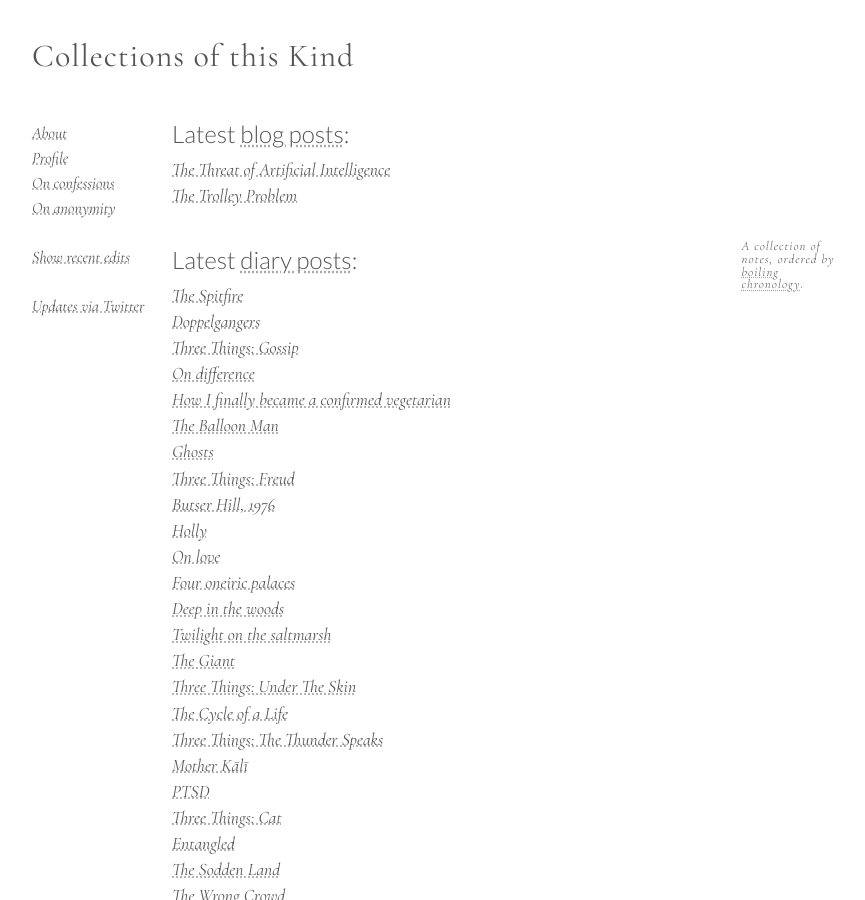
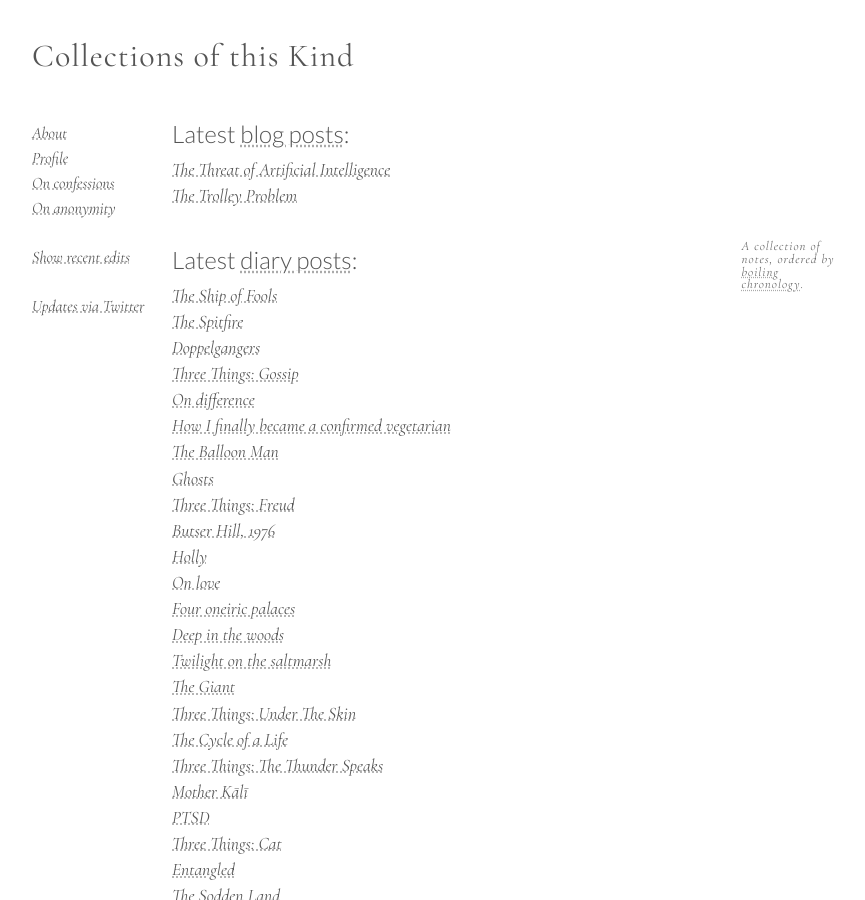
Before and after one commit to CollectionsOfThisKind/collectionsofthiskind.github.io, a Jekyll site: the page built from index.html, in a window 1280 px wide and 900 px high. Shown: the whole window, without its empty margins (78-943 px from the left). Built offline with Jekyll 4.4.1, drawn with Linux system fonts in a browser that asks for light colours.

Commit message:
Add files via upload

```diff
--- a/index.html
+++ b/index.html
@@ -46,6 +46,7 @@ A collection of notes, ordered by <a href="/pages/about/boiling.html">boiling ch
 <h2 name="diary">Latest <a href="pages/diary/index.html">diary posts</a>:</h2>
 
 <ul class="new">
+<li><a href="pages/diary/symposium.html">The Ship of Fools</a></li>
 <li><a href="pages/diary/spitfire.html">The Spitfire</a></li>
 <li><a href="pages/diary/doppel.html">Doppelgangers</a></li>
 <li><a href="pages/diary/three-widow.html">Three Things: Gossip</a></li>
```
